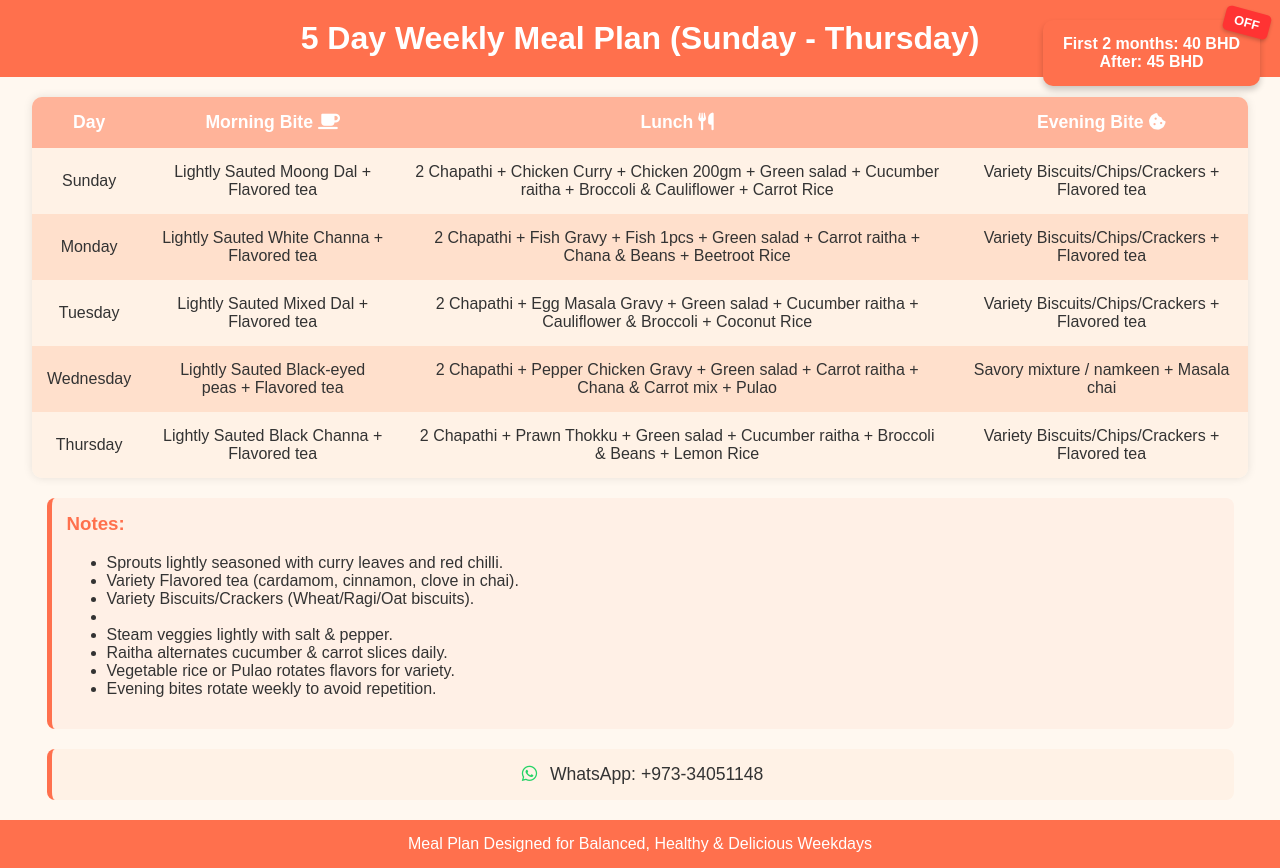
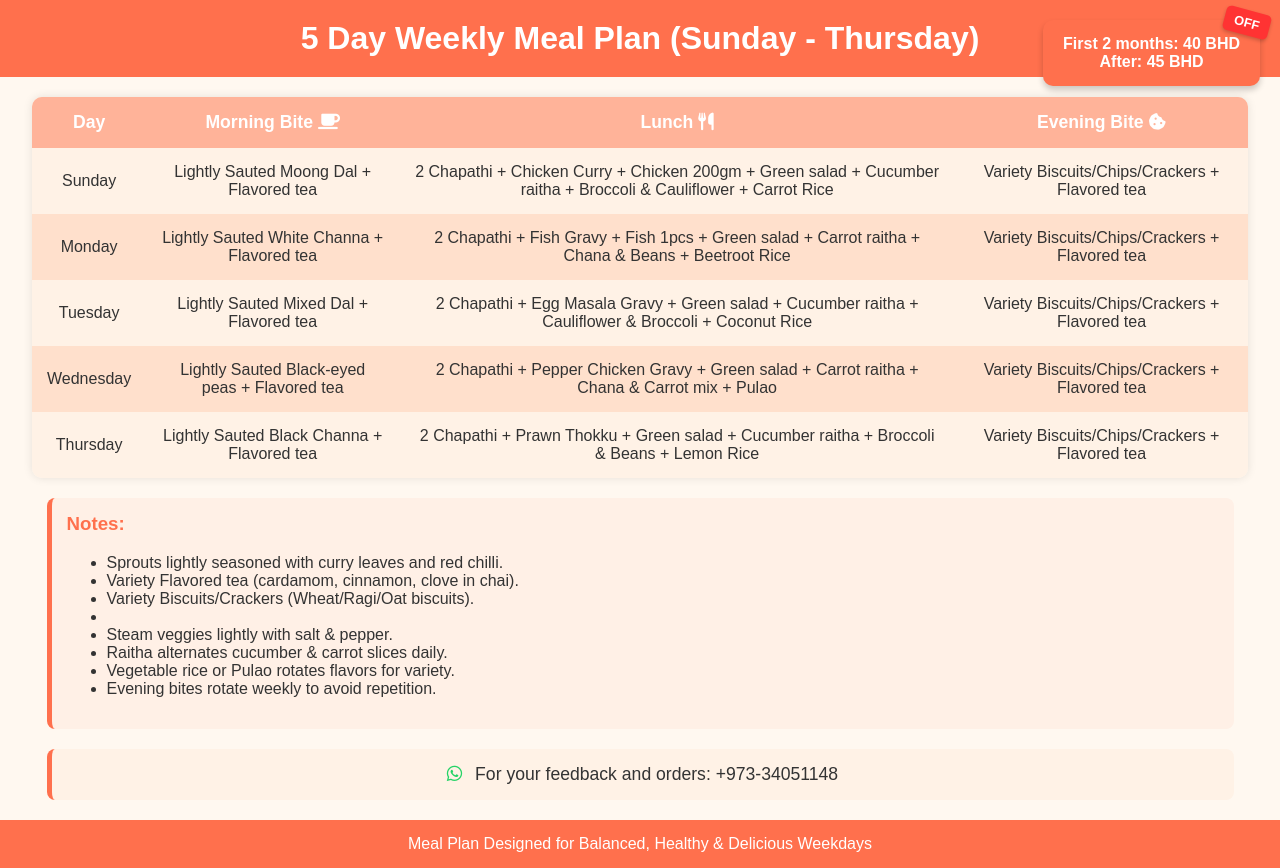
Before and after one commit to thiyagaraj91286/balanced-diet, a plain HTML site: page index.html in a window 1280 px wide. Drawn offline with Linux system fonts and the light colour scheme.

Commit message:
Update index.html

```diff
--- a/index.html
+++ b/index.html
@@ -191,7 +191,7 @@
         <td>Wednesday</td>
         <td>Lightly Sauted Black-eyed peas + Flavored tea</td>
         <td>2 Chapathi + Pepper Chicken Gravy + Green salad + Carrot raitha + Chana & Carrot mix + Pulao</td>
-        <td>Savory mixture / namkeen + Masala chai</td>
+         <td>Variety Biscuits/Chips/Crackers + Flavored tea</td>
     </tr>
     <tr>
         <td>Thursday</td>
@@ -215,7 +215,7 @@
 </div>
 
 <div class="contact">
-    <i class="fab fa-whatsapp"></i> WhatsApp: +973-34051148
+    <i class="fab fa-whatsapp"></i> For your feedback and orders: +973-34051148
 </div>
 
 <footer>
```
